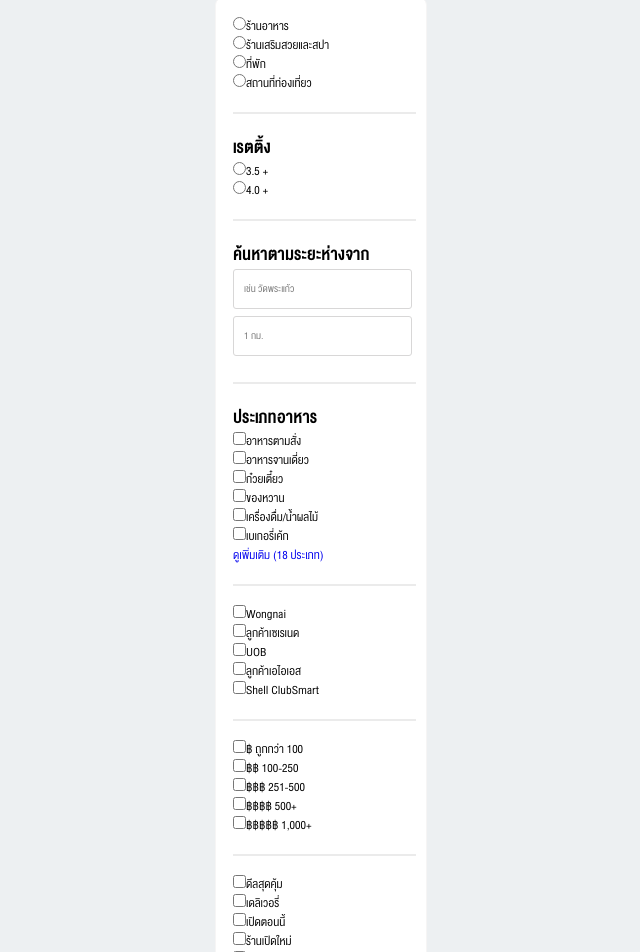
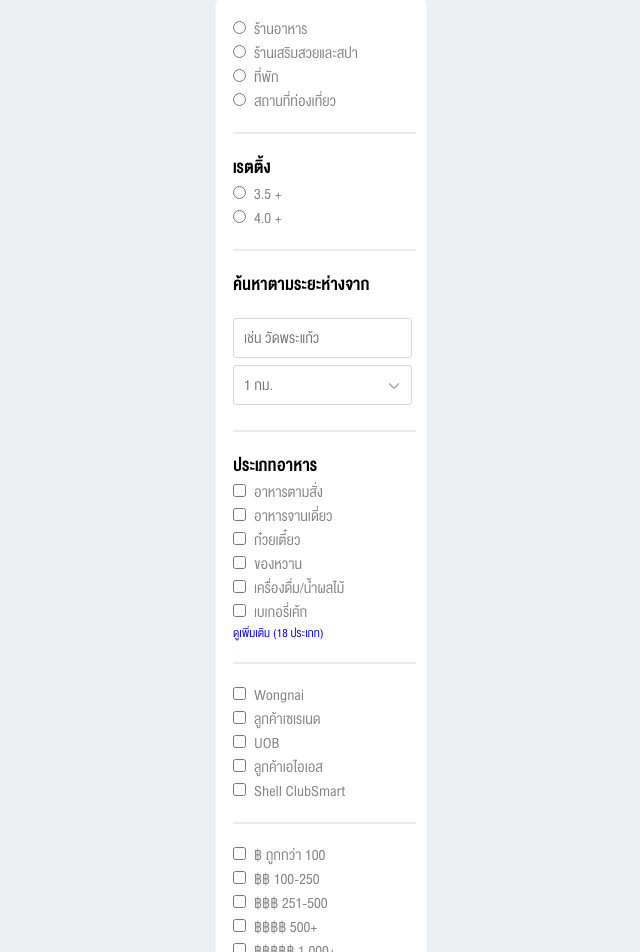
Before and after one commit to Apisitkitti/wongnaiGradeB, a React (Create React App) app: page / in a window 1280 px wide. Shown: the part 200-1152 px from the top of the page, without its empty margins (56-696 px from the left). Built offline with nearby package versions, Linux system fonts and the light colour scheme.

Commit message:
add sidebar finish?

```diff
--- a/src/components/Sidebar.tsx
+++ b/src/components/Sidebar.tsx
@@ -6,37 +6,37 @@ export default function Sidebar() {
     <aside className="body_contain">
       <div className="sidebar_container ">
         <div className="shop_type container">
-          <label className="label_in_sidebar">
+          <label>
             <input type="radio" name="restuarant" id="shop_type_1" />
-            ร้านอาหาร
+            <div className="label_in_sidebar">ร้านอาหาร</div>
           </label >
 
-          <label className="label_in_sidebar">
+          <label>
             <input type="radio" name="beauty_spa" id="shop_type_2" />
-            ร้านเสริมสวยและสปา
+            <div className="label_in_sidebar">ร้านเสริมสวยและสปา</div>
           </label >
 
-          <label className="label_in_sidebar">
+          <label>
             <input type="radio" name="hotel" id="shop_type_3" />
-            ที่พัก
+            <div className="label_in_sidebar">ที่พัก</div>
           </label >
 
-          <label className="label_in_sidebar">
+          <label>
             <input type="radio" name="tourist" id="shop_type_4" />
-            สถานที่ท่องเที่ยว
+            <div className="label_in_sidebar">สถานที่ท่องเที่ยว</div>
           </label >
         </div>
         <hr />
         <div className="rating container">
-          <label className="label_in_sidebar">
+          <label>
             <h2>เรตติ้ง</h2>
             <input type="radio" name="3.5+" id="rating_1" />
-            3.5 +
+            <div className="label_in_sidebar">3.5 +</div>
           </label>
 
-          <label className="label_in_sidebar">
+          <label>
             <input type="radio" name="4.0+" id="rating_2" />
-            4.0 +
+            <div className="label_in_sidebar">4.0 +</div>
           </label>
         </div>
         <hr />
@@ -44,33 +44,34 @@ export default function Sidebar() {
           <h2 className="length label">ค้นหาตามระยะห่างจาก</h2>
           <input type="text" name="location" id="location_input" placeholder="เช่น วัดพระแก้ว" />
           <input type="text" name="distance" id="distance_input" placeholder="1 กม." />
+          <img src="../dropdown_icon.png" alt="dropdown_icon" width="12px" />
         </div>
         <hr />
         <div className="food_category container">
           <h2 className="food_category_label">ประเภทอาหาร</h2>
           <label>
             <input type="checkbox" name="up_to_you_food" id="up_to_you_food_input" />
-            อาหารตามสั่ง
+            <div className="label_in_sidebar">อาหารตามสั่ง</div>
           </label>
           <label>
             <input type="checkbox" name="single_dish_meal" id="single_dish_meal_input" />
-            อาหารจานเดี่ยว
+            <div className="label_in_sidebar">อาหารจานเดี่ยว</div>
           </label>
           <label>
             <input type="checkbox" name="noodle" id="noodle-input" />
-            ก๋วยเตี๋ยว
+            <div className="label_in_sidebar">ก๋วยเตี๋ยว</div>
           </label>
           <label>
             <input type="checkbox" name="dessert" id="dessert_input" />
-            ของหวาน
+            <div className="label_in_sidebar">ของหวาน</div>
           </label>
           <label>
             <input type="checkbox" name="beverage" id="beverage_input" />
-            เครื่องดื่ม/น้ำผลไม้
+            <div className="label_in_sidebar">เครื่องดื่ม/น้ำผลไม้</div>
           </label>
           <label>
             <input type="checkbox" name="bakery" id="bakery_input" />
-            เบเกอรี่เค้ก
+            <div className="label_in_sidebar">เบเกอรี่เค้ก</div>
           </label>
           <a href="#" className="more_item_label">ดูเพิ่มเติม (18 ประเภท)</a>
         </div>
@@ -78,69 +79,69 @@ export default function Sidebar() {
         <div className="discount container">
           <label>
             <input type="checkbox" name="wongnai" id="wongnai_input" />
-            Wongnai
+            <div className="label_in_sidebar">Wongnai</div>
           </label>
           <label>
             <input type="checkbox" name="serenade_member" id="serenade_member_input" />
-            ลูกค้าเซเรเนด
+            <div className="label_in_sidebar">ลูกค้าเซเรเนด</div>
           </label>
           <label>
             <input type="checkbox" name="uob" id="uob_input" />
-            UOB
+            <div className="label_in_sidebar">UOB</div>
           </label>
           <label>
             <input type="checkbox" name="ais" id="ais_input" />
-            ลูกค้าเอไอเอส
+            <div className="label_in_sidebar">ลูกค้าเอไอเอส</div>
           </label>
           <label>
             <input type="checkbox" name="shell_clubsmart" id="shell_clubsmart_input" />
-            Shell ClubSmart
+            <div className="label_in_sidebar">Shell ClubSmart</div>
           </label>
         </div>
         <hr />
         <div className="price container">
           <label>
             <input type="checkbox" name="price_less_than_100" id="price_input" />
-            ฿ ถูกกว่า 100
+            <div className="label_in_sidebar">฿ ถูกกว่า 100</div>
           </label>
           <label>
             <input type="checkbox" name="price_between_hundred_to_two_five_zero" id="price_input" />
-            ฿฿ 100-250
+            <div className="label_in_sidebar">฿฿ 100-250</div>
           </label>
           <label>
             <input type="checkbox" name="price_between_two_five_one_to_five_hundred" id="uob_input" />
-            ฿฿฿ 251-500
+            <div className="label_in_sidebar">฿฿฿ 251-500</div>
           </label>
           <label>
             <input type="checkbox" name="price_morethan_five_hundred" id="ais_input" />
-            ฿฿฿฿ 500+
+            <div className="label_in_sidebar">฿฿฿฿ 500+</div>
           </label>
           <label>
             <input type="checkbox" name="price_morethan_thousand" id="shell_clubsmart_input" />
-            ฿฿฿฿฿ 1,000+
+            <div className="label_in_sidebar">฿฿฿฿฿ 1,000+</div>
           </label>
         </div>
         <hr />
         <div className="restaurant_condition container">
           <label>
             <input type="checkbox" name="best_deal" id="best_deal_input" />
-            ดีลสุดคุ้ม
+            <div className="label_in_sidebar">ดีลสุดคุ้ม</div>
           </label>
           <label>
             <input type="checkbox" name="delivery" id="serenade_member_input" />
-            เดลิเวอรี่
+            <div className="label_in_sidebar">เดลิเวอรี่</div>
           </label>
           <label>
             <input type="checkbox" name="open_now" id="open_now_input" />
-            เปิดตอนนี้
+            <div className="label_in_sidebar">เปิดตอนนี้</div>
           </label>
           <label>
             <input type="checkbox" name="open_new" id="open_new_input" />
-            ร้านเปิดใหม่
+            <div className="label_in_sidebar">ร้านเปิดใหม่</div>
           </label>
           <label>
             <input type="checkbox" name="car_park" id="car_park_input" />
-            ที่จอดรถ
+            <div className="label_in_sidebar">ที่จอดรถ</div>
           </label>
           <a href="#">ดูเพิ่มเติม</a>
         </div>
--- a/src/components_css/Sidebar.css
+++ b/src/components_css/Sidebar.css
@@ -21,6 +21,7 @@
 input[type=text] {
   padding-left: 10px;
   margin-bottom: 7px;
+  font-size: 20px;
   height: 40px;
   width: 177;
   border: 1px solid rgb(216, 215, 215);
@@ -28,8 +29,27 @@ input[type=text] {
 
 }
 
-input[type=checkbox] {
-  padding-right: 20px;
+.label_in_sidebar {
+  display: inline-block;
+  font-size: 20px;
+  margin-left: 8px;
+  color: rgb(132, 131, 131);
+
+}
+
+.length {
+  margin-bottom: 19px;
+}
+
+.length img {
+  margin-top: -32px;
+  margin-left: 155px;
+  opacity: 50%;
+}
+
+input[type=checkbox],
+input[type=radio] {
+  color: rgb(197, 197, 197);
 }
 
 hr {
```
